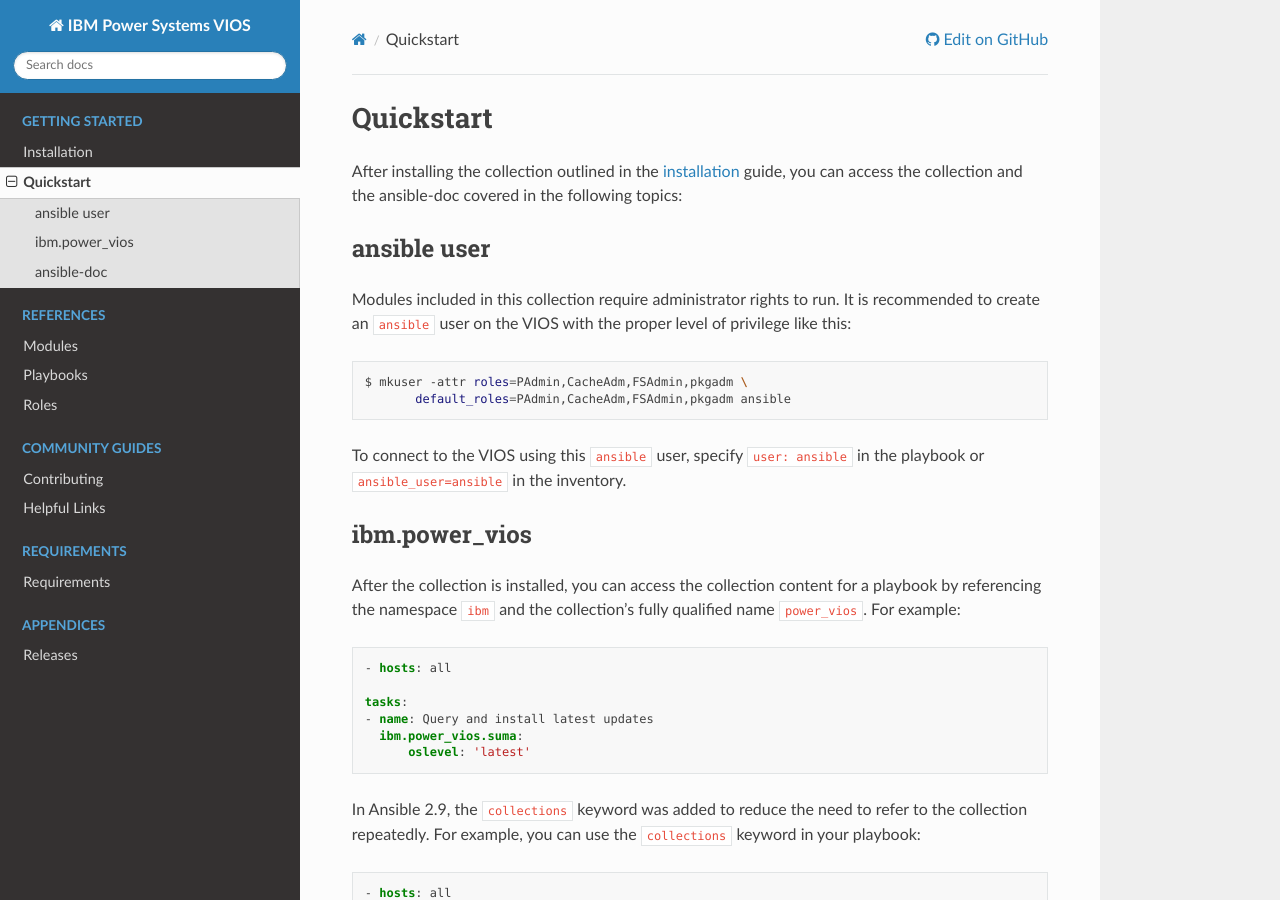
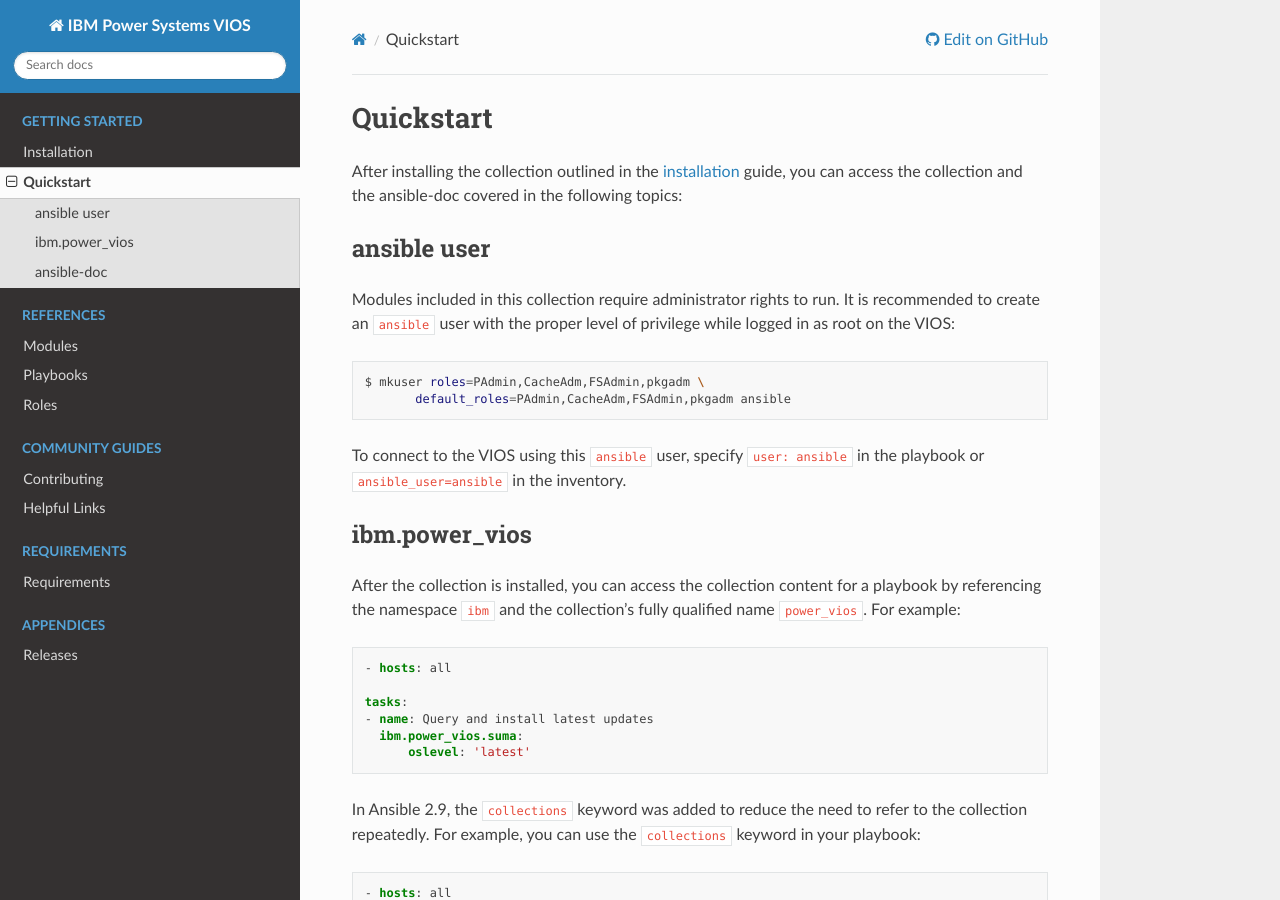
Before and after one commit to IBM/ansible-power-vios, a Sphinx documentation site: the page built from docs/source/quickstart.rst, in a window 1280 px wide and 900 px high. Built offline with Sphinx 7.4.7 and the Read the Docs theme 2.0.0, drawn with Linux system fonts in a browser that asks for light colours.

Commit message:
doc: do not use ioscli mkuser because it creates the user with a restricted shell

```diff
--- a/docs/source/quickstart.rst
+++ b/docs/source/quickstart.rst
@@ -15,12 +15,12 @@
 ------------
 
 Modules included in this collection require administrator rights to run.
-It is recommended to create an ``ansible`` user on the VIOS with the proper
-level of privilege like this:
+It is recommended to create an ``ansible`` user with the proper level of
+privilege while logged in as root on the VIOS:
 
 .. code-block:: sh
 
-   $ mkuser -attr roles=PAdmin,CacheAdm,FSAdmin,pkgadm \
+   $ mkuser roles=PAdmin,CacheAdm,FSAdmin,pkgadm \
           default_roles=PAdmin,CacheAdm,FSAdmin,pkgadm ansible
 
 
```
